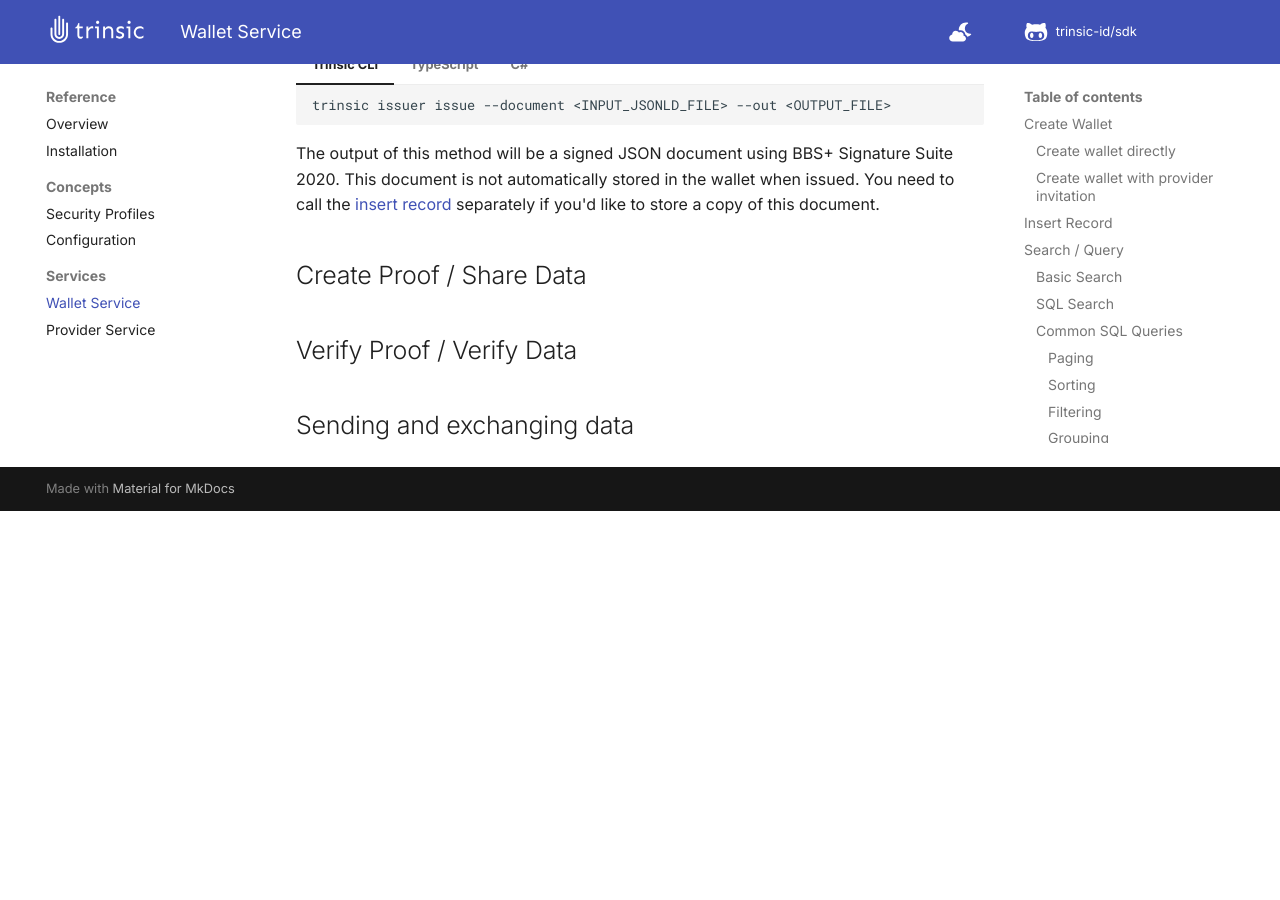
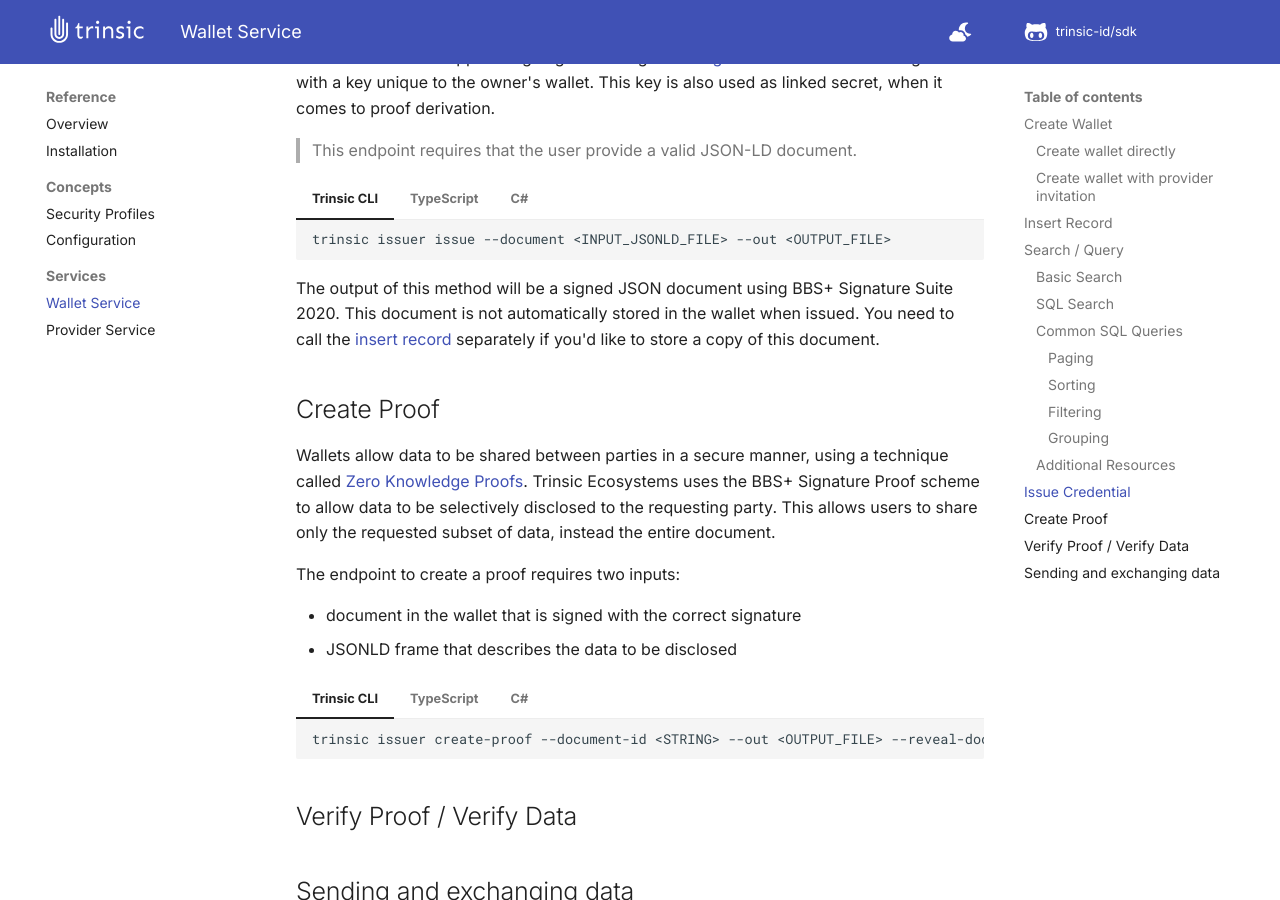
Before and after one commit to trinsic-id/v2-sdk, an MkDocs documentation site: the page built from docs/reference/services/wallet-service.md, in a window 1280 px wide and 900 px high, scrolled down 3073 px. Built offline with MkDocs 1.6.1 and Material for MkDocs 9.7.7, drawn with Linux system fonts in a browser that asks for light colours; comment, search, counter and statistics services are not loaded; before the commit the page ends 3584 px from its top, so only the background shows below that; some of the changed text lies outside the part shown.

Commit message:
Create proof doc

````diff
--- a/docs/reference/services/wallet-service.md
+++ b/docs/reference/services/wallet-service.md
@@ -1,6 +1,6 @@
 # Wallet Service
 
-The wallet service is the main interface for interacting with a cloud wallet. The service endpoints are designed to closely match the recommendations of the [Universal Wallet 2020 :material-open-in-new:](https://w3c-ccg.github.io/universal-wallet-interop-spec/){target+_blank} specficiation by W3C CCG. The service exposes a gRPC interface and a set of data contracts as described in the specification. Our intention with this design is to bring it closer to interoperability as more implementations of this wallet appear in production.
+The wallet service is the main interface for interacting with a cloud wallet. The service endpoints are designed to closely match the recommendations of the [Universal Wallet 2020 :material-open-in-new:](https://w3c-ccg.github.io/universal-wallet-interop-spec/){target=_blank} specficiation by W3C CCG. The service exposes a gRPC interface and a set of data contracts as described in the specification. Our intention with this design is to bring it closer to interoperability as more implementations of this wallet appear in production.
 
 ## Create Wallet
 
@@ -64,10 +64,14 @@
     var itemId = await walletService.InsertItem(item);
     ```
 
+The output of this method will be a unique `itemId` that can be used as input where required.
+
 ## Search / Query
 
 Querying wallet data in our SDK is enabled through the use of familiar SQL syntax. All data is stored in JSON-LD format, so it can be easily searched.
 This apporach allows us to give developers full control over how data is retrieved. In addition to customizable sorting, paging and filtering, developers have the ability to construct projections, combine result sets, and even run user-defined functions over their queries.
+
+> This endpoint will support querying using [Verifiable Presentation Request Spec :material-open-in-new:](https://w3c-ccg.github.io/vp-request-spec/){target=_blank}. This feature is still in development.
 
 ### Basic Search
 
@@ -181,7 +185,46 @@
 
 The output of this method will be a signed JSON document using BBS+ Signature Suite 2020. This document is not automatically stored in the wallet when issued. You need to call the [insert record](#insert-record) separately if you'd like to store a copy of this document.
 
-## Create Proof / Share Data
+## Create Proof
+
+Wallets allow data to be shared between parties in a secure manner, using a technique called [Zero Knowledge Proofs](/faq/#what-are-zero-knowledge-proofs). Trinsic Ecosystems uses the BBS+ Signature Proof scheme to allow data to be selectively disclosed to the requesting party. This allows users to share only the requested subset of data, instead the entire document.
+
+The endpoint to create a proof requires two inputs:
+
+- document in the wallet that is signed with the correct signature
+- JSONLD frame that describes the data to be disclosed
+
+=== "Trinsic CLI"
+    ```bash
+    trinsic issuer create-proof --document-id <STRING> --out <OUTPUT_FILE> --reveal-document <JSONLD_FRAME_FILE>
+    ```
+=== "TypeScript"
+
+    ```js
+    let frame = {
+        "@context": "https://www.w3.org/2018/credentials/v1",
+        "type": [ "VerifiableCredential" ],
+        "@explicit": true,
+        "issuer": {}
+    }
+    let itemId = "<item document id>";
+
+    let signedDocument = await walletService.createProof(itemId, frame);
+    ```
+
+=== "C#"
+
+    ```csharp
+    var frame = new JObject
+    {
+        { "@context", "https://www.w3.org/2018/credentials/v1" },
+        { "@explicit", true }
+        { "issuer", new JObject() }
+    };
+    var itemId = "<item document id>";
+
+    var signedDocument = await walletService.CreateProof(itemId, frame);
+    ```
 
 ## Verify Proof / Verify Data
 
````
Also changed, not shown: cli/src/cli.yaml (+5 -2 lines), docs/faq.md (+2 -0 lines), docs/walkthrough.md (+8 -8 lines).
